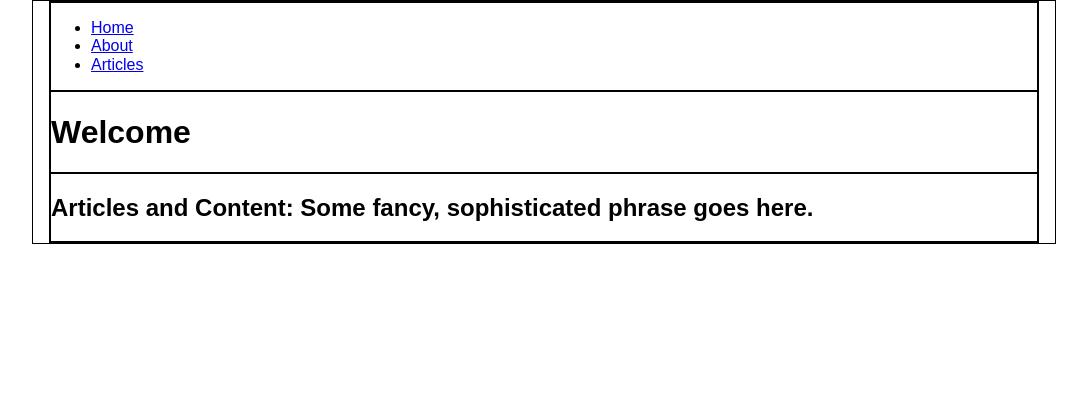
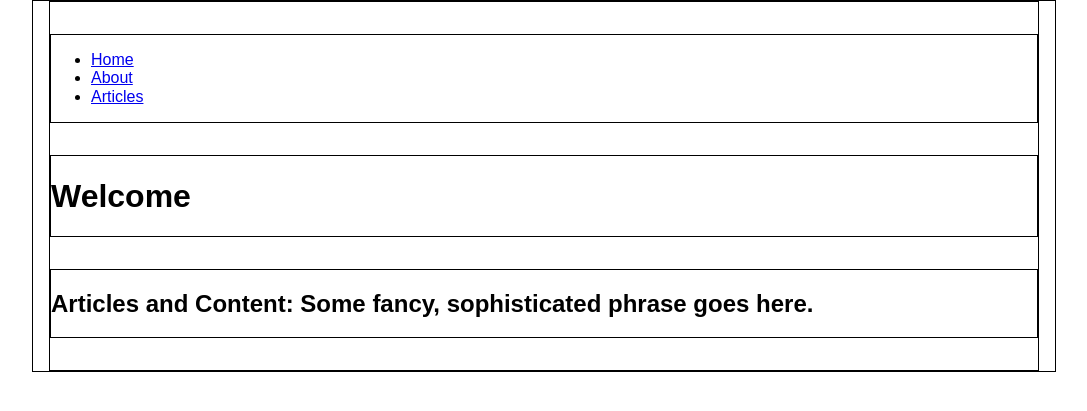
Before and after one commit to msawangwan/msawangwan.github.io, a Jekyll site: the page built from index.html, in a window 1280 px wide. Shown: the top 411 px of the page, without its empty margins (96-1183 px from the left). Built offline with Jekyll 4.4.1, drawn with Linux system fonts in a browser that asks for light colours; some web fonts are replaced.

```diff
--- a/css/main.css
+++ b/css/main.css
@@ -15,3 +15,11 @@ div {
 div {
   border: 1px solid #000000;
 }
+
+.header-container,
+.nav-container,
+.content-container {
+  width: 100%;
+  margin: 2em auto;
+  padding .5em;
+}
```
